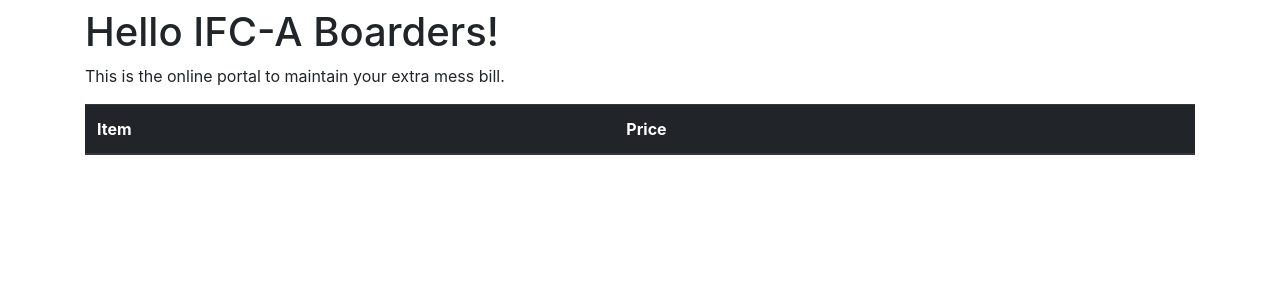
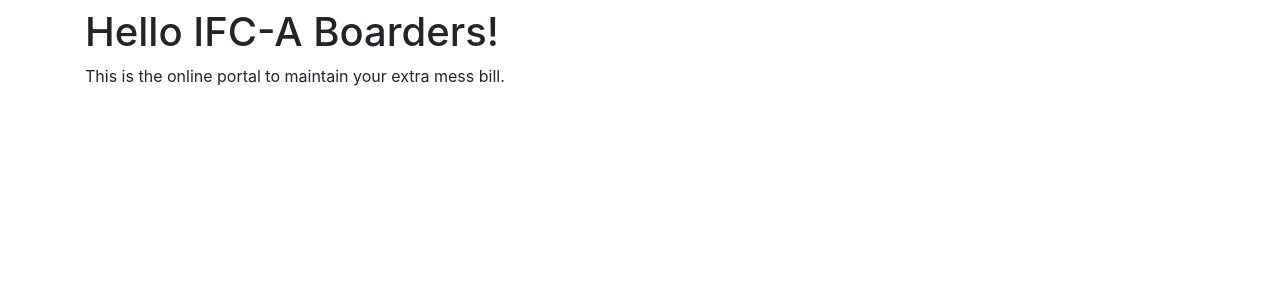
Before and after one commit to Nirupam2016/Online-Mess-Billing-System, a Django app: page / in a window 1280 px wide. Shown: the part 56-356 px from the top of the page. Run offline with Django 3.2, Linux system fonts and the light colour scheme; lists and menus that the app fills with data are empty; some libraries are stand-ins or nearby versions.

Commit message:
Update index.html

```diff
--- a/OnlineMessBilling/authentication/templates/index.html
+++ b/OnlineMessBilling/authentication/templates/index.html
@@ -43,29 +43,7 @@
 			<h1> </h1>
 			<p class="text-justify">This is the online portal to maintain your extra mess bill.</p>
 
-
-			<table class="table table-hover">
-	  			<thead class="thead-dark">
-	    			<tr>
-
-
-				        <th scope="col">Item</th>
-				        <th scope="col">Price</th>
-				    </tr>
-				  </thead>
-			  <tbody>
-			  	{%for item in menu%}
-			    	<tr>
-
-				      	<td>{{item.item_name}}</td>
-				      	<td>Rs. {{item.price}}</td>
-
-				    </tr>
-				    {% endfor %}
-
-			  </tbody>
-			</table>
-			</div>
+		</div>
 
 		<!-- Javascipt starts here! -->
 		<script src="https://code.jquery.com/jquery-3.3.1.slim.min.js" integrity="sha384-q8i/X+965DzO0rT7abK41JStQIAqVgRVzpbzo5smXKp4YfRvH+8abtTE1Pi6jizo" crossorigin="anonymous"></script>
```
